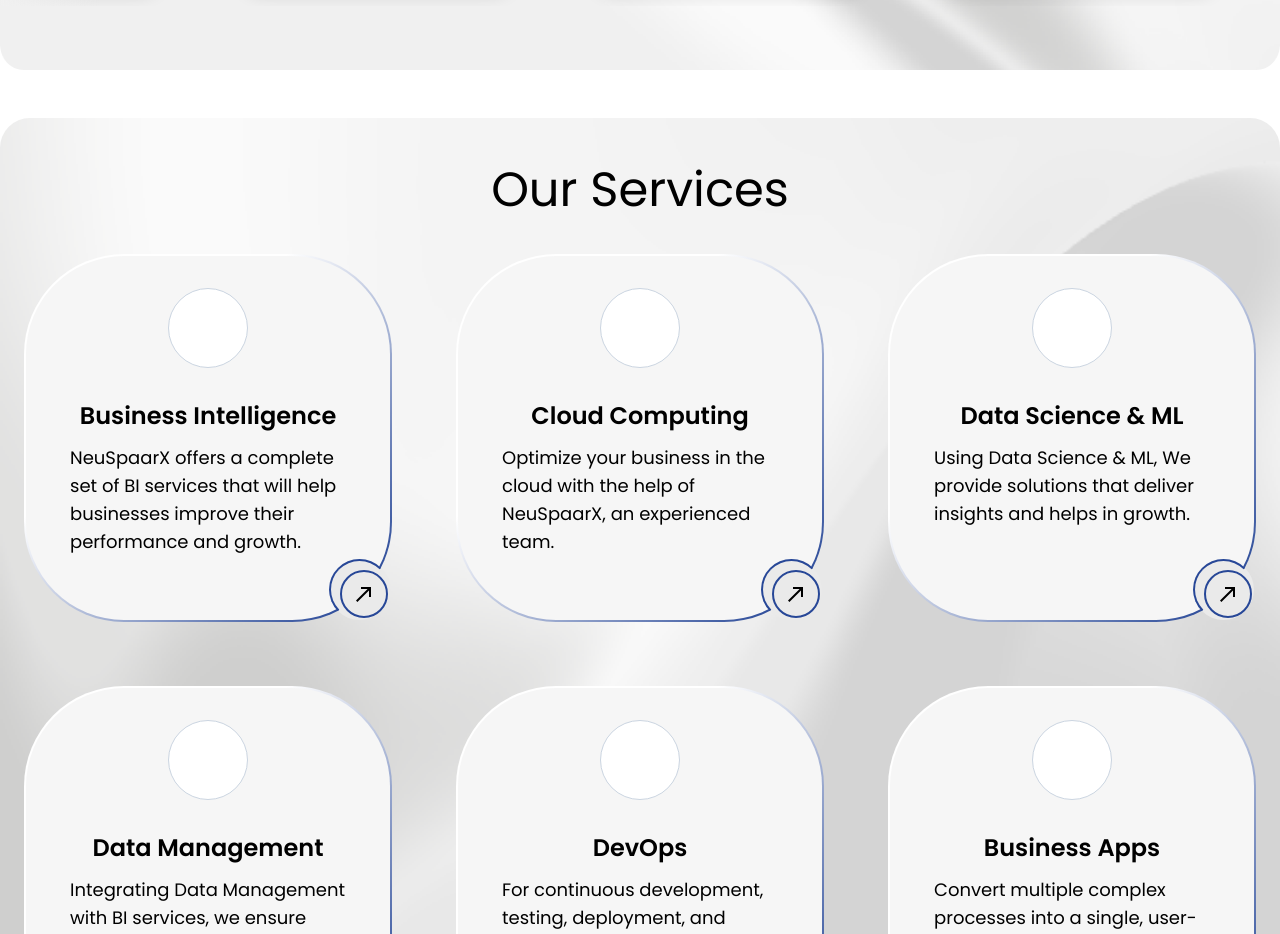
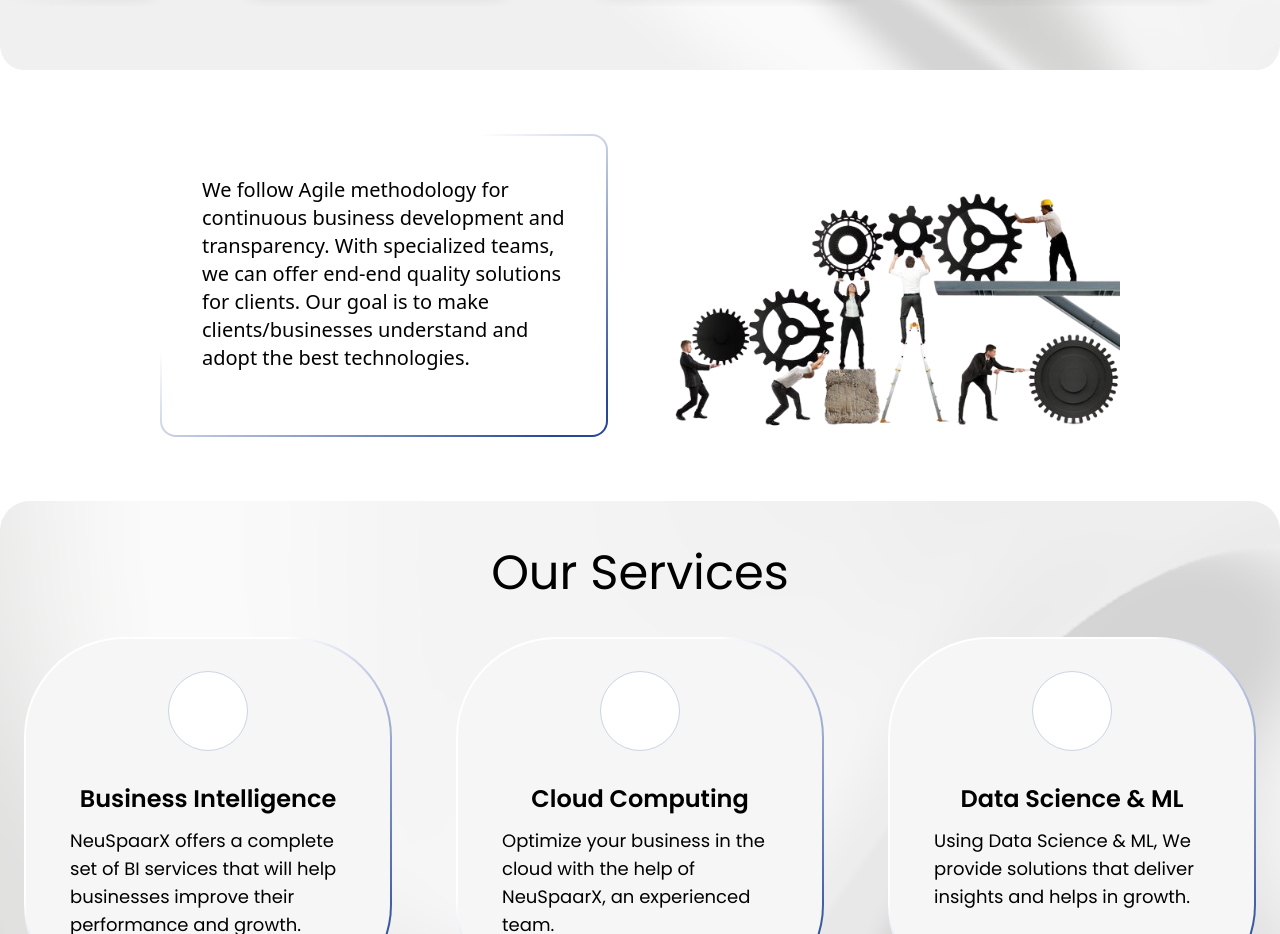
Before and after one commit to ajaykasturi/NeuSpaarX, a React (Vite) app in the folder frontend/: page / in a window 1280 px wide. Shown: the part 1740-2674 px from the top of the page. Built offline with nearby package versions, Linux system fonts and the light colour scheme.

Commit message:
Add UI of AgileMethodoloy

```diff
--- /dev/null
+++ b/frontend/src/components/AgileMethodology/AgileCard.jsx
@@ -0,0 +1,14 @@
+import React from "react";
+
+function AgileCard() {
+  return (
+    <div className="card-border h-full p-6 sm:p-10 rounded-2xl xl:text-xl 2xl:text-2xl">
+      We follow Agile methodology for continuous business development and
+      transparency. With specialized teams, we can offer end-end quality
+      solutions for clients. Our goal is to make clients/businesses understand
+      and adopt the best technologies.
+    </div>
+  );
+}
+
+export default AgileCard;
--- /dev/null
+++ b/frontend/src/components/AgileMethodology/AgileComponent.jsx
@@ -0,0 +1,17 @@
+import React from "react";
+import AgileCard from "./AgileCard";
+import agileimg from "../../assets/images/agilemethodimg.png";
+function AgileComponent() {
+  return (
+    <div className="grid grid-cols-1  sm:grid-cols-[18rem_18rem] min-[700px]:grid-cols-[20rem_20rem] min-[900px]:grid-cols-[22rem_22rem] lg:grid-cols-[24rem_24rem] xl:grid-cols-[28rem_28rem] 2xl:grid-cols-[30rem_30rem] sm:gap-x-4 md:gap-x-16 place-items-center justify-center mx-[5vw] my-10">
+      <div className="h-full">
+        <AgileCard />
+      </div>
+      <div className="flex justify-center items-center min-[400px]:w-2/3 sm:w-full">
+        <img src={agileimg} className="w-full" />
+      </div>
+    </div>
+  );
+}
+
+export default AgileComponent;
--- a/frontend/src/pages/HomePage.jsx
+++ b/frontend/src/pages/HomePage.jsx
@@ -8,6 +8,7 @@
 import Services from "../components/Services/Services";
 import Industries from "../components/Industries/Industries";
 import ContactUs from "../components/ContactUs/ContactUs";
+import AgileComponent from "../components/AgileMethodology/AgileComponent";
 function Home() {
   return (
     <div className="flex flex-col">
@@ -20,6 +21,7 @@
       </div>
       <AboutUs />
       <WeFocusOn />
+      <AgileComponent />
       <Services />
       <Industries />
       <ContactUs />
```
Also changed, not shown: frontend/src/assets/images/agilemethodimg.png (added).
